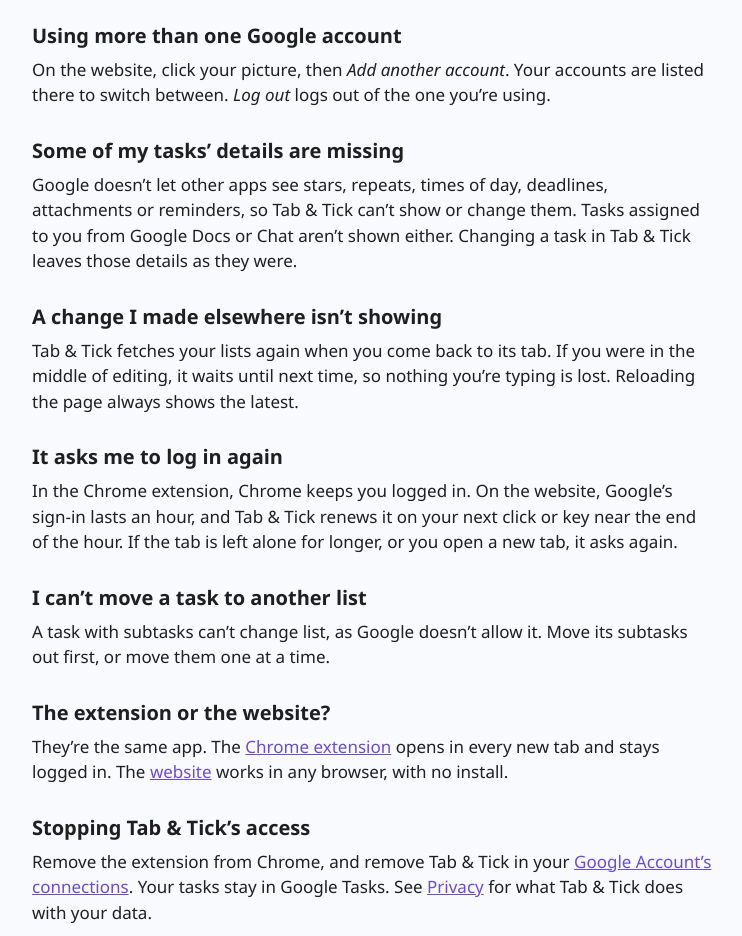
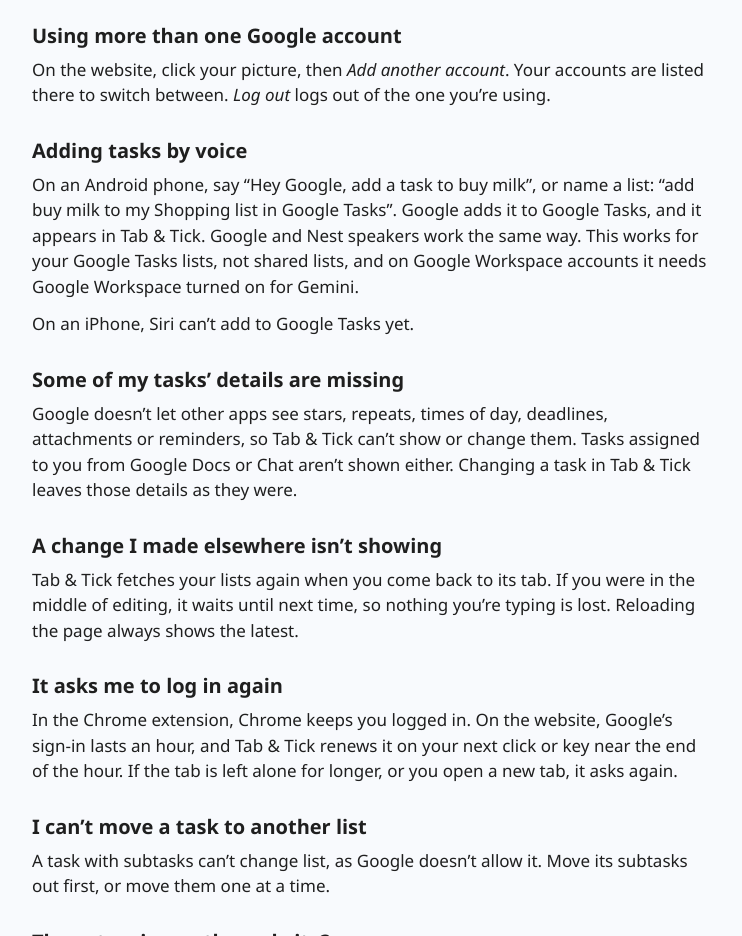
Before and after one commit to tabandtick/tabandtick.github.io, a plain HTML site: page support/index.html in a window 1280 px wide. Shown: the part 920-1856 px from the top of the page, without its empty margins (268-1010 px from the left). Drawn offline with Linux system fonts and the light colour scheme.

Commit message:
Support: adding tasks by voice on Android and Google speakers (#1)
Co-authored-by: Claude Opus 5.5 <noreply@anthropic.com>

```diff
--- a/support/index.html
+++ b/support/index.html
@@ -44,6 +44,10 @@
       <h2>Using more than one Google account</h2>
       <p>On the website, click your picture, then <em>Add another account</em>. Your accounts are listed there to switch between. <em>Log out</em> logs out of the one you&rsquo;re using.</p>
 
+      <h2>Adding tasks by voice</h2>
+      <p>On an Android phone, say &ldquo;Hey Google, add a task to buy milk&rdquo;, or name a list: &ldquo;add buy milk to my Shopping list in Google Tasks&rdquo;. Google adds it to Google Tasks, and it appears in Tab &amp; Tick. Google and Nest speakers work the same way. This works for your Google Tasks lists, not shared lists, and on Google Workspace accounts it needs Google Workspace turned on for Gemini.</p>
+      <p>On an iPhone, Siri can&rsquo;t add to Google Tasks yet.</p>
+
       <h2>Some of my tasks&rsquo; details are missing</h2>
       <p>Google doesn&rsquo;t let other apps see stars, repeats, times of day, deadlines, attachments or reminders, so Tab &amp; Tick can&rsquo;t show or change them. Tasks assigned to you from Google Docs or Chat aren&rsquo;t shown either. Changing a task in Tab &amp; Tick leaves those details as they were.</p>
 
```
